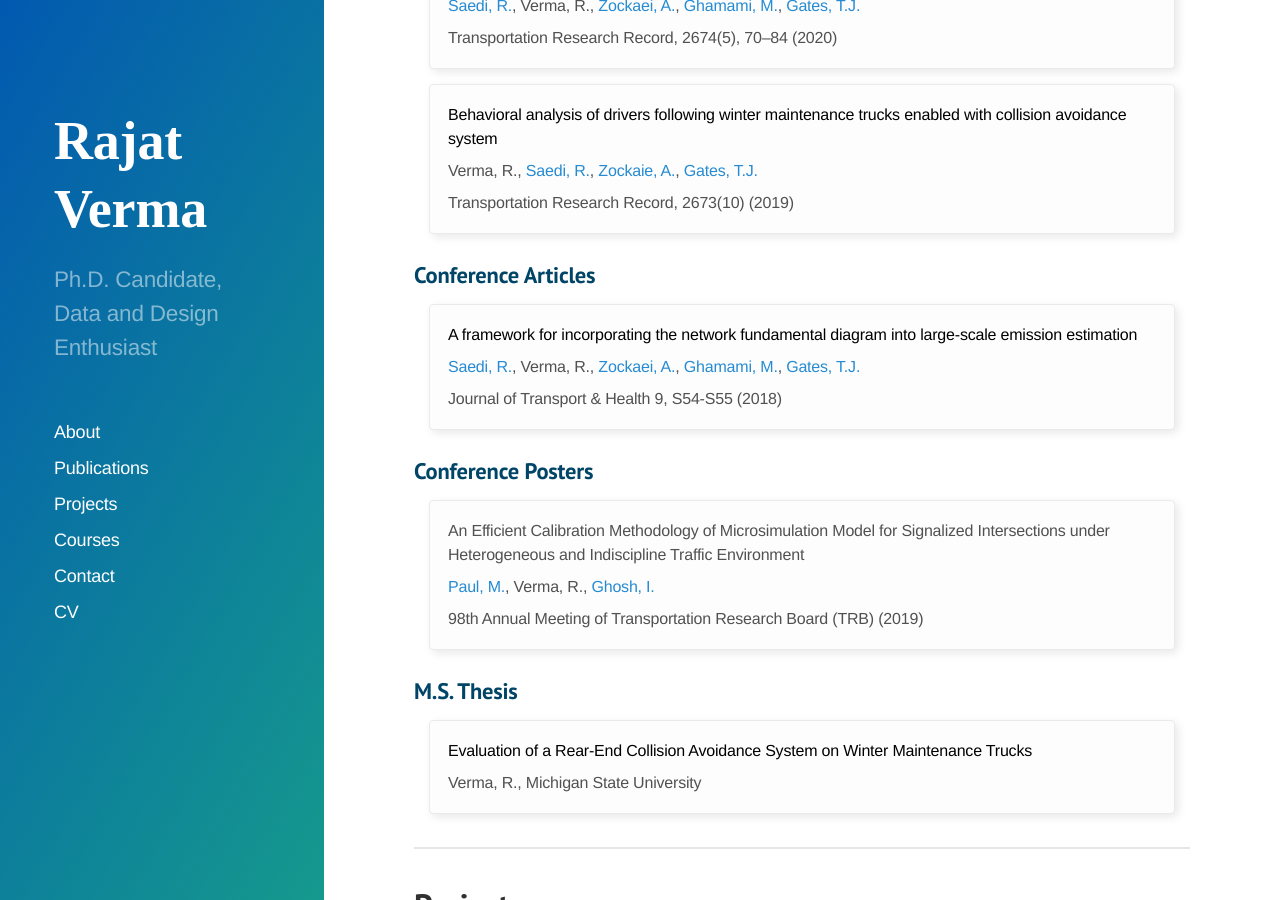
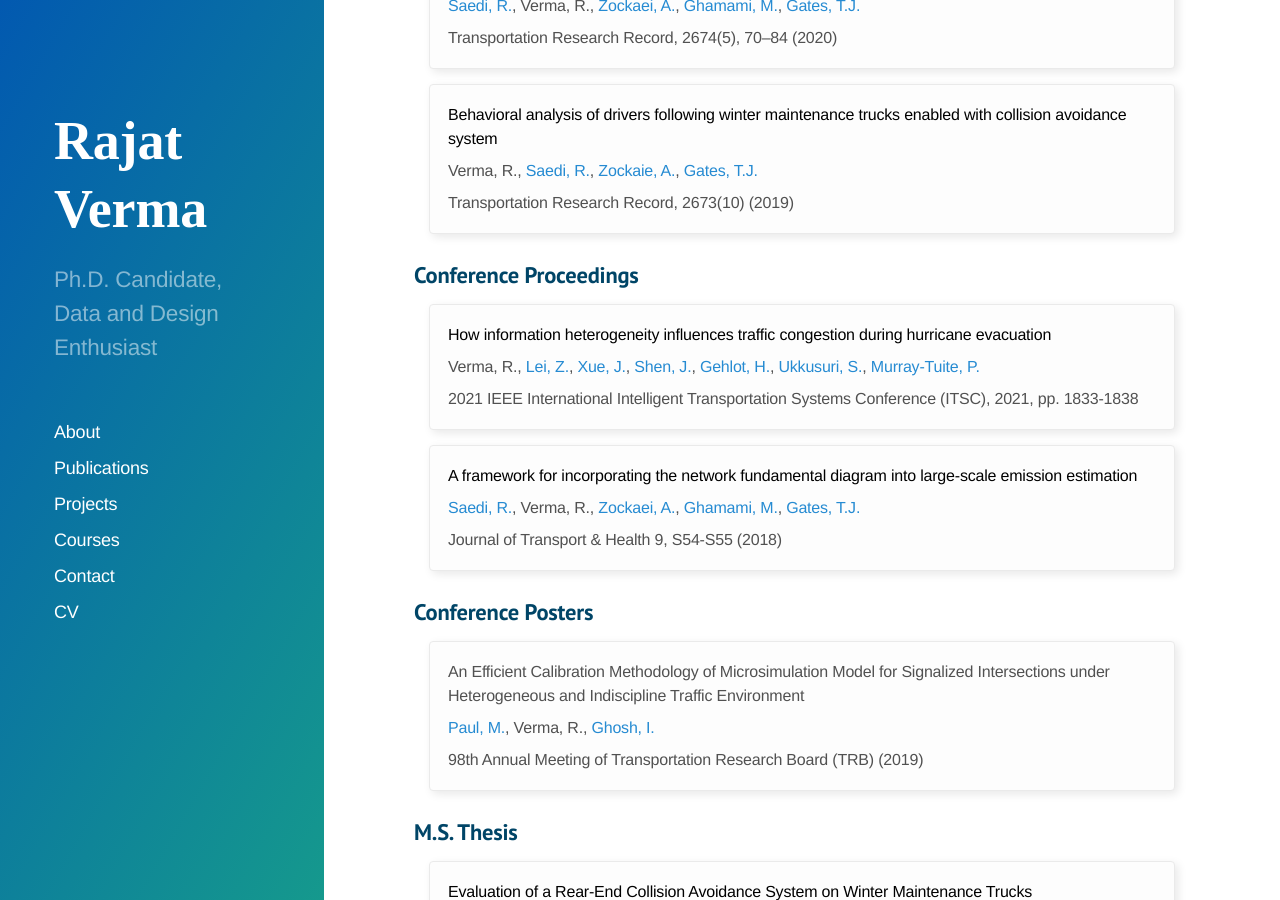
Before and after one commit to rvanxer/rvanxer.github.io, a Jekyll site: the page built from index.html, in a window 1280 px wide and 900 px high, scrolled down 1326 px. Built offline with Jekyll 4.4.1, drawn with Linux system fonts in a browser that asks for light colours; Markdown is read by kramdown in place of the engine named in the settings; the list of posts is cut into pages by our own code.

Commit message:
Added ITSC paper

```diff
--- a/index.html
+++ b/index.html
@@ -68,7 +68,22 @@ title: Hi there! Rajat here.
       </div>
     </div>
 
-    <h3>Conference Articles</h3>
+    <h3>Conference Proceedings</h3>
+    <div class="card-list">
+      <div class="card card-wide article">
+        <p class="article-title"><a href="https://ieeexplore.ieee.org/document/9564797">How information heterogeneity influences traffic congestion during hurricane evacuation</a></p>
+        <p class="article-authors">
+          <span class="bold">Verma, R.</span>,
+          <a href="https://scholar.google.com/citations?user=OtAaIcEAAAAJ&hl=en&oi=ao">Lei, Z.</a>,
+          <a href="https://scholar.google.com/citations?hl=en&user=YPwRH50AAAAJ">Xue, J.</a>,
+          <a href="https://scholar.google.com/citations?hl=en&user=SJJS2ToAAAAJ">Shen, J.</a>,
+          <a href="https://scholar.google.com/citations?hl=en&user=LAy_fLAAAAAJ">Gehlot, H.</a>,
+          <a href="https://scholar.google.com/citations?hl=en&user=9gmoT80AAAAJ">Ukkusuri, S.</a>,
+          <a href="https://scholar.google.com/citations?user=XtOC_U4AAAAJ">Murray-Tuite, P.</a>
+        </p>
+        <p class="article-journal">2021 IEEE International Intelligent Transportation Systems Conference (ITSC), <span class="bold">2021</span>, pp. 1833-1838</p>
+      </div>
+    </div>
     <div class="card-list">
       <div class="card card-wide article">
         <p class="article-title"><a href="https://www.sciencedirect.com/science/article/pii/S2214140518302263">A framework for incorporating the network fundamental diagram into large-scale emission estimation</a></p>
```
